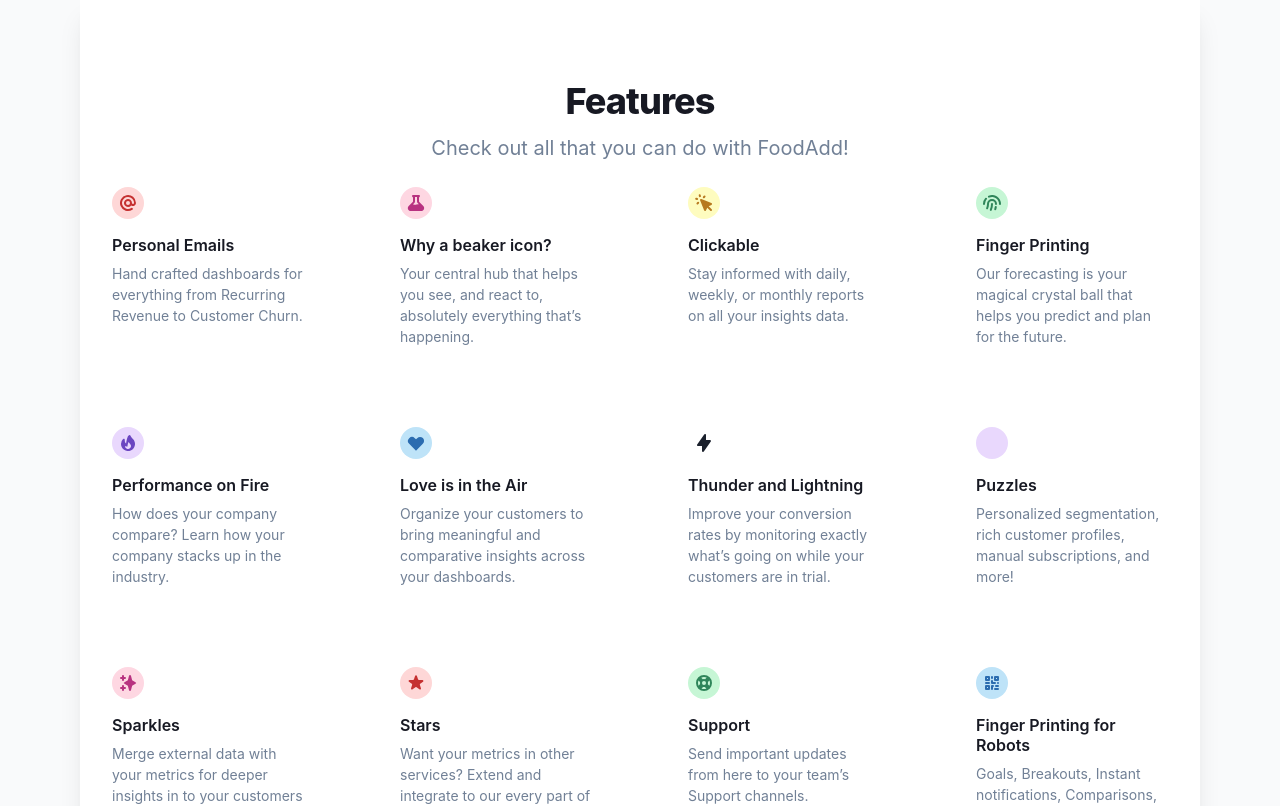
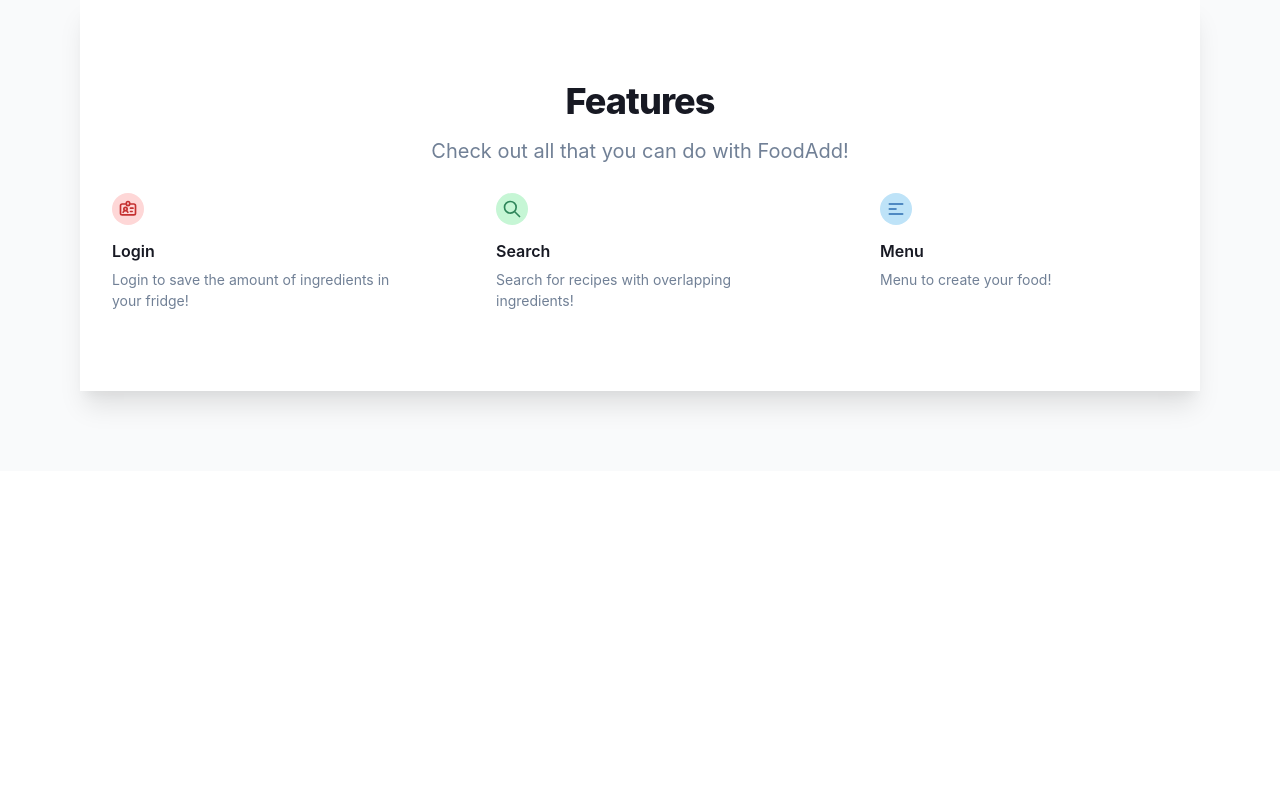
Before and after one commit to RyanL123/HT6-2021, a React (Create React App) app: page / in a window 1280 px wide. Shown: the part 360-1166 px from the top of the page. After the commit the page ends 831 px from the top, so only its background shows below. Built offline with nearby package versions, Linux system fonts and the light colour scheme.

Commit message:
Created Features

```diff
--- a/src/components/Features.js
+++ b/src/components/Features.js
@@ -19,8 +19,14 @@
                     h={8}
                     mb={4}
                     rounded="full"
-          color={useColorModeValue(`${props.color}.600`, `${props.color}.100`)}
-          bg={useColorModeValue(`${props.color}.100`, `${props.color}.600`)}
+                    color={useColorModeValue(
+                        `${props.color}.600`,
+                        `${props.color}.100`
+                    )}
+                    bg={useColorModeValue(
+                        `${props.color}.100`,
+                        `${props.color}.600`
+                    )}
                 >
                     <Icon
                         boxSize={5}
@@ -78,6 +84,7 @@
                         mt={4}
                         maxW="2xl"
                         fontSize="xl"
+                        lineHeight="9"
                         mx={{ lg: "auto" }}
                         color={useColorModeValue("gray.500", "gray.400")}
                     >
@@ -85,201 +92,78 @@
                     </chakra.p>
                 </Box>
                 <SimpleGrid
-          columns={{ base: 1, sm: 2, md: 3, lg: 4 }}
+                    columns={{ base: 1, sm: 2, md: 1, lg: 3 }}
                     spacingX={{ base: 16, lg: 24 }}
-          spacingY={20}
+                    spacingY={30}
                     mt={6}
                 >
                     <Feature
                         color="red"
-            title="Personal Emails"
+                        title="Login"
                         icon={
+                            <svg
+                                className="w-6 h-6"
+                                fill="none"
+                                stroke="currentColor"
+                                viewBox="0 0 24 24"
+                                xmlns="http://www.w3.org/2000/svg"
+                            >
                                 <path
-                fillRule="evenodd"
-                d="M14.243 5.757a6 6 0 10-.986 9.284 1 1 0 111.087 1.678A8 8 0 1118 10a3 3 0 01-4.8 2.401A4 4 0 1114 10a1 1 0 102 0c0-1.537-.586-3.07-1.757-4.243zM12 10a2 2 0 10-4 0 2 2 0 004 0z"
-                clipRule="evenodd"
+                                    strokeLinecap="round"
+                                    strokeLinejoin="round"
+                                    strokeWidth={2}
+                                    d="M10 6H5a2 2 0 00-2 2v9a2 2 0 002 2h14a2 2 0 002-2V8a2 2 0 00-2-2h-5m-4 0V5a2 2 0 114 0v1m-4 0a2 2 0 104 0m-5 8a2 2 0 100-4 2 2 0 000 4zm0 0c1.306 0 2.417.835 2.83 2M9 14a3.001 3.001 0 00-2.83 2M15 11h3m-3 4h2"
                                 />
+                            </svg>
                         }
                     >
-            Hand crafted dashboards for everything from Recurring Revenue to
-            Customer Churn.
-          </Feature>
-
-          <Feature
-            color="pink"
-            title="Why a beaker icon?"
-            icon={
-              <path
-                fillRule="evenodd"
-                d="M7 2a1 1 0 00-.707 1.707L7 4.414v3.758a1 1 0 01-.293.707l-4 4C.817 14.769 2.156 18 4.828 18h10.343c2.673 0 4.012-3.231 2.122-5.121l-4-4A1 1 0 0113 8.172V4.414l.707-.707A1 1 0 0013 2H7zm2 6.172V4h2v4.172a3 3 0 00.879 2.12l1.027 1.028a4 4 0 00-2.171.102l-.47.156a4 4 0 01-2.53 0l-.563-.187a1.993 1.993 0 00-.114-.035l1.063-1.063A3 3 0 009 8.172z"
-                clipRule="evenodd"
-              />
-            }
-          >
-            Your central hub that helps you see, and react to, absolutely
-            everything that’s happening.
-          </Feature>
-
-          <Feature
-            color="yellow"
-            title="Clickable"
-            icon={
-              <path
-                fillRule="evenodd"
-                d="M6.672 1.911a1 1 0 10-1.932.518l.259.966a1 1 0 001.932-.518l-.26-.966zM2.429 4.74a1 1 0 10-.517 1.932l.966.259a1 1 0 00.517-1.932l-.966-.26zm8.814-.569a1 1 0 00-1.415-1.414l-.707.707a1 1 0 101.415 1.415l.707-.708zm-7.071 7.072l.707-.707A1 1 0 003.465 9.12l-.708.707a1 1 0 001.415 1.415zm3.2-5.171a1 1 0 00-1.3 1.3l4 10a1 1 0 001.823.075l1.38-2.759 3.018 3.02a1 1 0 001.414-1.415l-3.019-3.02 2.76-1.379a1 1 0 00-.076-1.822l-10-4z"
-                clipRule="evenodd"
-              />
-            }
-          >
-            Stay informed with daily, weekly, or monthly reports on all your
-            insights data.
+                        Login to save the amount of ingredients in your fridge!
                     </Feature>
 
                     <Feature
                         color="green"
-            title="Finger Printing"
+                        title="Search"
                         icon={
-              <>
+                            <svg
+                                className="w-6 h-6"
+                                fill="none"
+                                stroke="currentColor"
+                                viewBox="0 0 24 24"
+                                xmlns="http://www.w3.org/2000/svg"
+                            >
                                 <path
-                  fillRule="evenodd"
-                  d="M6.625 2.655A9 9 0 0119 11a1 1 0 11-2 0 7 7 0 00-9.625-6.492 1 1 0 11-.75-1.853zM4.662 4.959A1 1 0 014.75 6.37 6.97 6.97 0 003 11a1 1 0 11-2 0 8.97 8.97 0 012.25-5.953 1 1 0 011.412-.088z"
-                  clipRule="evenodd"
+                                    strokeLinecap="round"
+                                    strokeLinejoin="round"
+                                    strokeWidth={2}
+                                    d="M21 21l-6-6m2-5a7 7 0 11-14 0 7 7 0 0114 0z"
                                 />
-                <path
-                  fillRule="evenodd"
-                  d="M5 11a5 5 0 1110 0 1 1 0 11-2 0 3 3 0 10-6 0c0 1.677-.345 3.276-.968 4.729a1 1 0 11-1.838-.789A9.964 9.964 0 005 11zm8.921 2.012a1 1 0 01.831 1.145 19.86 19.86 0 01-.545 2.436 1 1 0 11-1.92-.558c.207-.713.371-1.445.49-2.192a1 1 0 011.144-.83z"
-                  clipRule="evenodd"
-                />
-                <path
-                  fillRule="evenodd"
-                  d="M10 10a1 1 0 011 1c0 2.236-.46 4.368-1.29 6.304a1 1 0 01-1.838-.789A13.952 13.952 0 009 11a1 1 0 011-1z"
-                  clipRule="evenodd"
-                />
-              </>
+                            </svg>
                         }
                     >
-            Our forecasting is your magical crystal ball that helps you predict
-            and plan for the future.
-          </Feature>
-          <Feature
-            color="purple"
-            title="Performance on Fire"
-            icon={
-              <path
-                fillRule="evenodd"
-                d="M12.395 2.553a1 1 0 00-1.45-.385c-.345.23-.614.558-.822.88-.214.33-.403.713-.57 1.116-.334.804-.614 1.768-.84 2.734a31.365 31.365 0 00-.613 3.58 2.64 2.64 0 01-.945-1.067c-.328-.68-.398-1.534-.398-2.654A1 1 0 005.05 6.05 6.981 6.981 0 003 11a7 7 0 1011.95-4.95c-.592-.591-.98-.985-1.348-1.467-.363-.476-.724-1.063-1.207-2.03zM12.12 15.12A3 3 0 017 13s.879.5 2.5.5c0-1 .5-4 1.25-4.5.5 1 .786 1.293 1.371 1.879A2.99 2.99 0 0113 13a2.99 2.99 0 01-.879 2.121z"
-                clipRule="evenodd"
-              />
-            }
-          >
-            How does your company compare? Learn how your company stacks up in
-            the industry.
-          </Feature>
-          <Feature
-            color="blue"
-            title="Love is in the Air"
-            icon={
-              <path
-                fillRule="evenodd"
-                d="M3.172 5.172a4 4 0 015.656 0L10 6.343l1.172-1.171a4 4 0 115.656 5.656L10 17.657l-6.828-6.829a4 4 0 010-5.656z"
-                clipRule="evenodd"
-              />
-            }
-          >
-            Organize your customers to bring meaningful and comparative insights
-            across your dashboards.
-          </Feature>
-          <Feature
-            color="brand"
-            title="Thunder and Lightning"
-            icon={
-              <path
-                fillRule="evenodd"
-                d="M11.3 1.046A1 1 0 0112 2v5h4a1 1 0 01.82 1.573l-7 10A1 1 0 018 18v-5H4a1 1 0 01-.82-1.573l7-10a1 1 0 011.12-.38z"
-                clipRule="evenodd"
-              />
-            }
-          >
-            Improve your conversion rates by monitoring exactly what’s going on
-            while your customers are in trial.
-          </Feature>
-
-          <Feature
-            color="purple"
-            title="Puzzles"
-            icon={
-              <>
-                <path
-                  xmlns="http://www.w3.org/2000/svg"
-                  viewBox="0 0 20 20"
-                  fill="currentColor"
-                  aria-hidden="true"
-                >
-                  <path d="M10 3.5a1.5 1.5 0 013 0V4a1 1 0 001 1h3a1 1 0 011 1v3a1 1 0 01-1 1h-.5a1.5 1.5 0 000 3h.5a1 1 0 011 1v3a1 1 0 01-1 1h-3a1 1 0 01-1-1v-.5a1.5 1.5 0 00-3 0v.5a1 1 0 01-1 1H6a1 1 0 01-1-1v-3a1 1 0 00-1-1h-.5a1.5 1.5 0 010-3H4a1 1 0 001-1V6a1 1 0 011-1h3a1 1 0 001-1v-.5z" />
-                </path>
-              </>
-            }
-          >
-            Personalized segmentation, rich customer profiles, manual
-            subscriptions, and more!
-          </Feature>
-
-          <Feature
-            color="pink"
-            title="Sparkles"
-            icon={
-              <path
-                fillRule="evenodd"
-                d="M5 2a1 1 0 011 1v1h1a1 1 0 010 2H6v1a1 1 0 01-2 0V6H3a1 1 0 010-2h1V3a1 1 0 011-1zm0 10a1 1 0 011 1v1h1a1 1 0 110 2H6v1a1 1 0 11-2 0v-1H3a1 1 0 110-2h1v-1a1 1 0 011-1zM12 2a1 1 0 01.967.744L14.146 7.2 17.5 9.134a1 1 0 010 1.732l-3.354 1.935-1.18 4.455a1 1 0 01-1.933 0L9.854 12.8 6.5 10.866a1 1 0 010-1.732l3.354-1.935 1.18-4.455A1 1 0 0112 2z"
-                clipRule="evenodd"
-              />
-            }
-          >
-            Merge external data with your metrics for deeper insights in to your
-            customers and your business.
-          </Feature>
-
-          <Feature
-            color="red"
-            title="Stars"
-            icon={
-              <path d="M9.049 2.927c.3-.921 1.603-.921 1.902 0l1.07 3.292a1 1 0 00.95.69h3.462c.969 0 1.371 1.24.588 1.81l-2.8 2.034a1 1 0 00-.364 1.118l1.07 3.292c.3.921-.755 1.688-1.54 1.118l-2.8-2.034a1 1 0 00-1.175 0l-2.8 2.034c-.784.57-1.838-.197-1.539-1.118l1.07-3.292a1 1 0 00-.364-1.118L2.98 8.72c-.783-.57-.38-1.81.588-1.81h3.461a1 1 0 00.951-.69l1.07-3.292z" />
-            }
-          >
-            Want your metrics in other services? Extend and integrate to our
-            every part of your business.
-          </Feature>
-
-          <Feature
-            color="green"
-            title="Support"
-            icon={
-              <path
-                fillRule="evenodd"
-                d="M18 10a8 8 0 11-16 0 8 8 0 0116 0zm-2 0c0 .993-.241 1.929-.668 2.754l-1.524-1.525a3.997 3.997 0 00.078-2.183l1.562-1.562C15.802 8.249 16 9.1 16 10zm-5.165 3.913l1.58 1.58A5.98 5.98 0 0110 16a5.976 5.976 0 01-2.516-.552l1.562-1.562a4.006 4.006 0 001.789.027zm-4.677-2.796a4.002 4.002 0 01-.041-2.08l-.08.08-1.53-1.533A5.98 5.98 0 004 10c0 .954.223 1.856.619 2.657l1.54-1.54zm1.088-6.45A5.974 5.974 0 0110 4c.954 0 1.856.223 2.657.619l-1.54 1.54a4.002 4.002 0 00-2.346.033L7.246 4.668zM12 10a2 2 0 11-4 0 2 2 0 014 0z"
-                clipRule="evenodd"
-              />
-            }
-          >
-            Send important updates from here to your team’s Support channels.
+                        Search for recipes with overlapping ingredients!
                     </Feature>
 
                     <Feature
                         color="blue"
-            title="Finger Printing for Robots"
+                        title="Menu"
                         icon={
-              <>
+                            <svg
+                                className="w-6 h-6"
+                                fill="none"
+                                stroke="currentColor"
+                                viewBox="0 0 24 24"
+                                xmlns="http://www.w3.org/2000/svg"
+                            >
                                 <path
-                  fillRule="evenodd"
-                  d="M3 4a1 1 0 011-1h3a1 1 0 011 1v3a1 1 0 01-1 1H4a1 1 0 01-1-1V4zm2 2V5h1v1H5zM3 13a1 1 0 011-1h3a1 1 0 011 1v3a1 1 0 01-1 1H4a1 1 0 01-1-1v-3zm2 2v-1h1v1H5zM13 3a1 1 0 00-1 1v3a1 1 0 001 1h3a1 1 0 001-1V4a1 1 0 00-1-1h-3zm1 2v1h1V5h-1z"
-                  clipRule="evenodd"
+                                    strokeLinecap="round"
+                                    strokeLinejoin="round"
+                                    strokeWidth={2}
+                                    d="M4 6h16M4 12h8m-8 6h16"
                                 />
-                <path d="M11 4a1 1 0 10-2 0v1a1 1 0 002 0V4zM10 7a1 1 0 011 1v1h2a1 1 0 110 2h-3a1 1 0 01-1-1V8a1 1 0 011-1zM16 9a1 1 0 100 2 1 1 0 000-2zM9 13a1 1 0 011-1h1a1 1 0 110 2v2a1 1 0 11-2 0v-3zM7 11a1 1 0 100-2H4a1 1 0 100 2h3zM17 13a1 1 0 01-1 1h-2a1 1 0 110-2h2a1 1 0 011 1zM16 17a1 1 0 100-2h-3a1 1 0 100 2h3z" />
-              </>
+                            </svg>
                         }
                     >
-            Goals, Breakouts, Instant notifications, Comparisons, Annotations
-            and Cohort Analysis!
+                        Menu to create your food!
                     </Feature>
                 </SimpleGrid>
             </Box>
```
Lines whose indentation alone changed are shown as unchanged.
